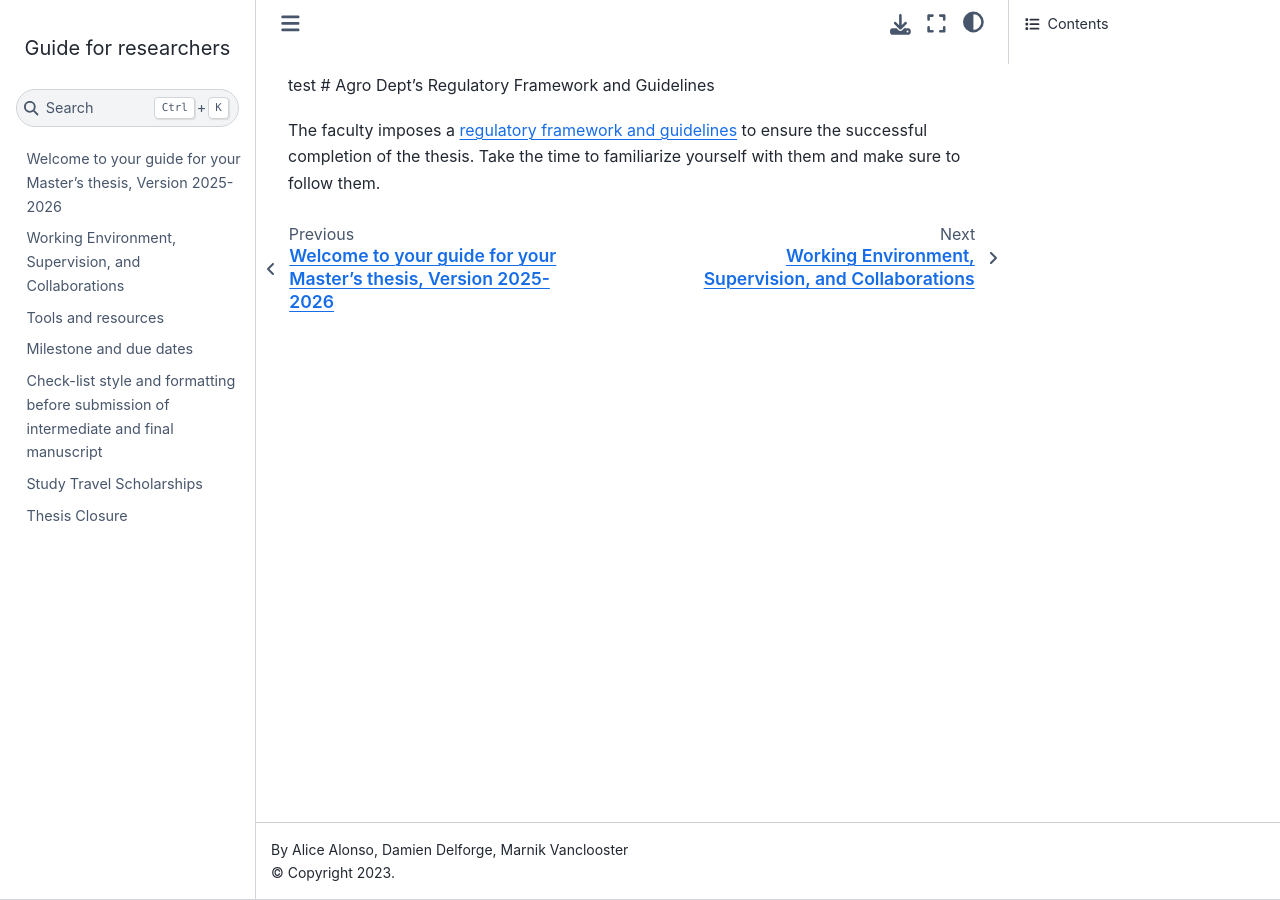
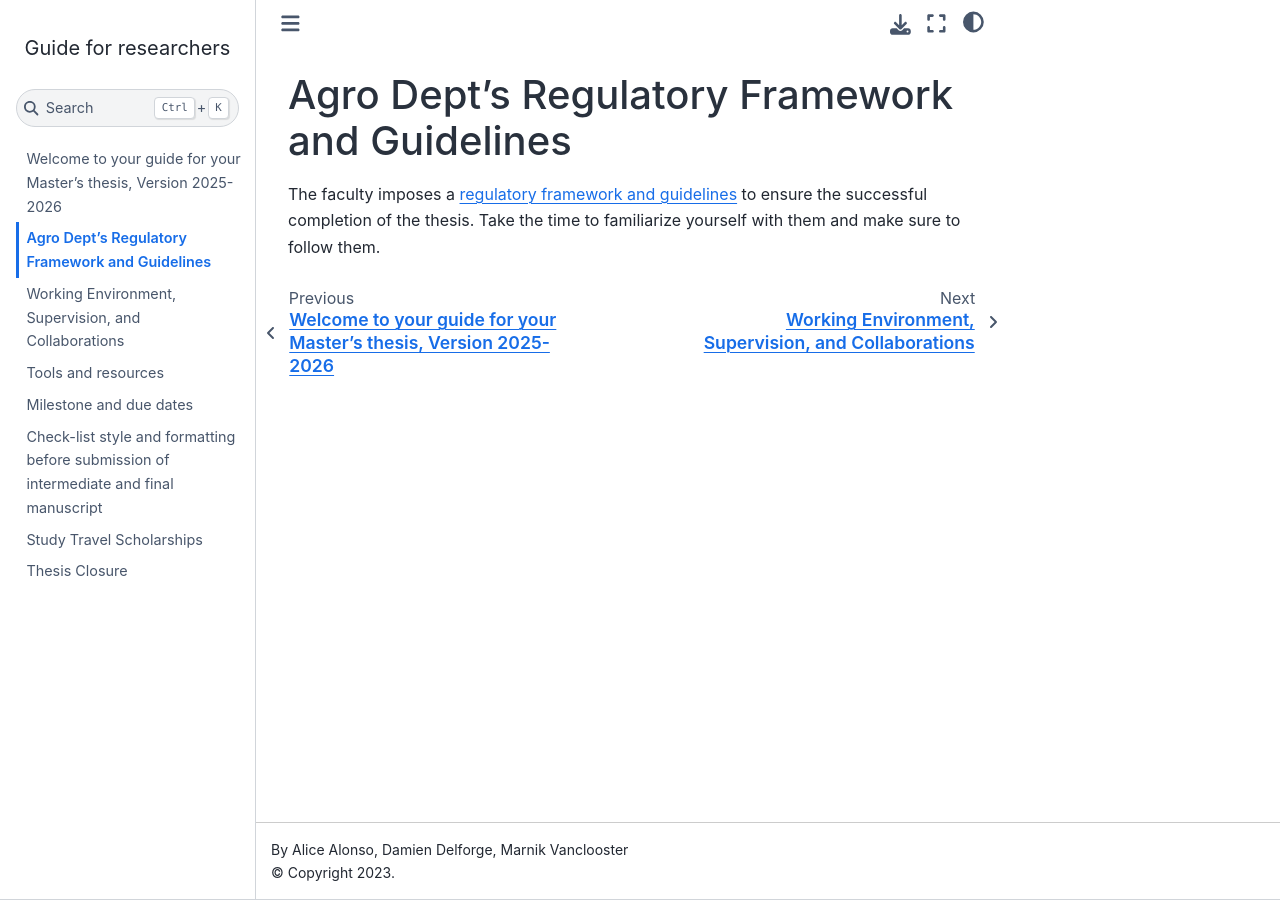
Before and after one commit to GERUlab/guide4researchers, a Jupyter Book: the page built from chapter1.md, in a window 1280 px wide. Built offline with Jupyter Book 1.0.4 settings and Sphinx 7.4.7 and the Sphinx Book theme 1.1.4, drawn with Linux system fonts in a browser that asks for light colours.

Commit message:
Update chapter1.md

```diff
--- a/chapter1.md
+++ b/chapter1.md
@@ -1,3 +1,3 @@
-test # Agro Dept's Regulatory Framework and Guidelines
+# Agro Dept's Regulatory Framework and Guidelines
 
 The faculty imposes a [regulatory framework and guidelines](https://www.uclouvain.be/fr/facultes/agro/restricted/memoires-de-fin-d-etudes) to ensure the successful completion of the thesis. Take the time to familiarize yourself with them and make sure to follow them.
```
